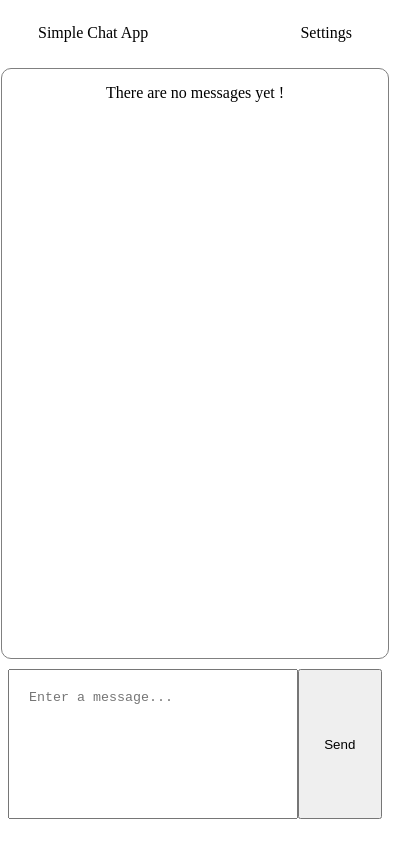
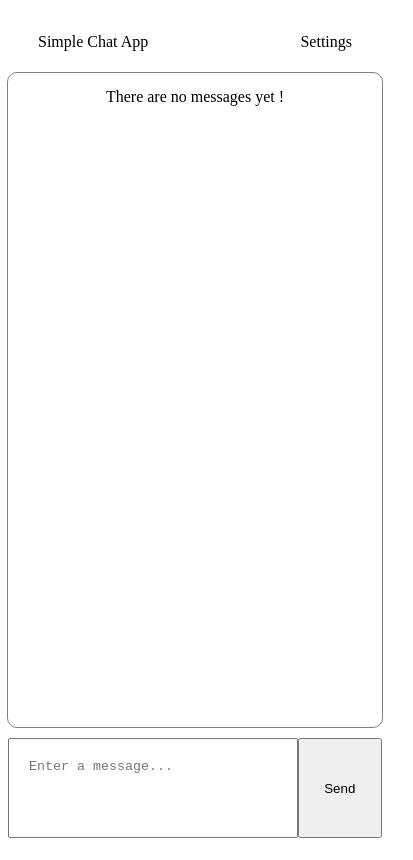
Before and after one commit to suleymangunduzz/chat-app, a React app: page / in a window 390 px wide. Shown: the whole page, 413 px wide, since content can reach past the window. Built offline with nearby package versions, Linux system fonts and the light colour scheme.

Commit message:
Css problems fixed for mobile clients.

```diff
--- a/src/index.html
+++ b/src/index.html
@@ -1,6 +1,7 @@
 <!DOCTYPE html>
 <html>
   <head>
+    <meta name="viewport" content="width=device-width, initial-scale=1" />
     <title>Simple Chat App</title>
   </head>
   <body>
--- a/src/styles/components/_app.scss
+++ b/src/styles/components/_app.scss
@@ -1,4 +1,6 @@
 .app {
+    width: 100%;
+    height: 100vh;
     display: flex;
     flex-direction: column;
     justify-content: center;
--- a/src/styles/components/_header.scss
+++ b/src/styles/components/_header.scss
@@ -6,6 +6,7 @@
 
     @media (max-width: 768px) {
         font-size: 1rem;
+        line-height: 40px;
     }
 
     &__title {
--- a/src/styles/components/_message-bar.scss
+++ b/src/styles/components/_message-bar.scss
@@ -1,7 +1,11 @@
 .message-bar {
     display: flex;
-    min-height: 150px;
+    height: 150px;
     width: 100%;
+
+    @media (max-width: 768px) {
+        height: 100px;
+    }
 
     &__input {
         width: 75%;
--- a/src/styles/components/_message-box.scss
+++ b/src/styles/components/_message-box.scss
@@ -1,9 +1,13 @@
 .message-box {
-    width: 98%;
+    width: 100%;
     height: calc(100vh - 285px);
-    padding: 15px 10px;
+    padding: 15px 0;
     margin: 10px 0;
     border: 1px solid grey;
     border-radius: 10px;
     overflow: scroll;
+
+    @media (max-width: 768px) {
+        height: calc(100vh - 220px);
+    }
 }
--- a/src/styles/components/_message.scss
+++ b/src/styles/components/_message.scss
@@ -26,9 +26,11 @@
 
         &--left {
             margin-right: auto;
+            margin-left: 5px;
         }
 
         &--right {
+            margin-right: 5px;
             margin-left: auto;
             text-align: right;
         }
--- a/src/styles/components/_modal.scss
+++ b/src/styles/components/_modal.scss
@@ -1,5 +1,4 @@
 .modal {
-    width: 50%;
     position: absolute;
     background: white;
     border: 1px solid #ccc;
@@ -20,8 +19,6 @@
     }
 
     @supports (offset-rotate: 0deg) {
-      offset-rotate: 0deg;
-      offset-path: path("M 250,100 S -300,500 -700,-200");
       &.off {
         offset-distance: 100%;
       }
```
